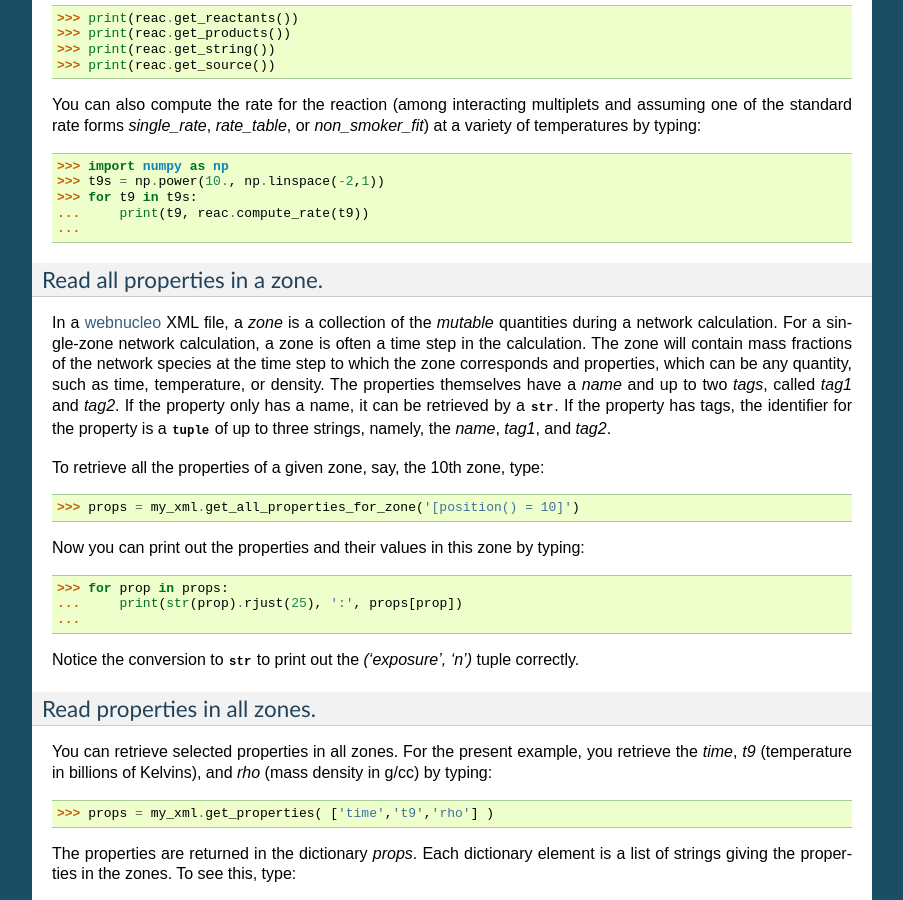
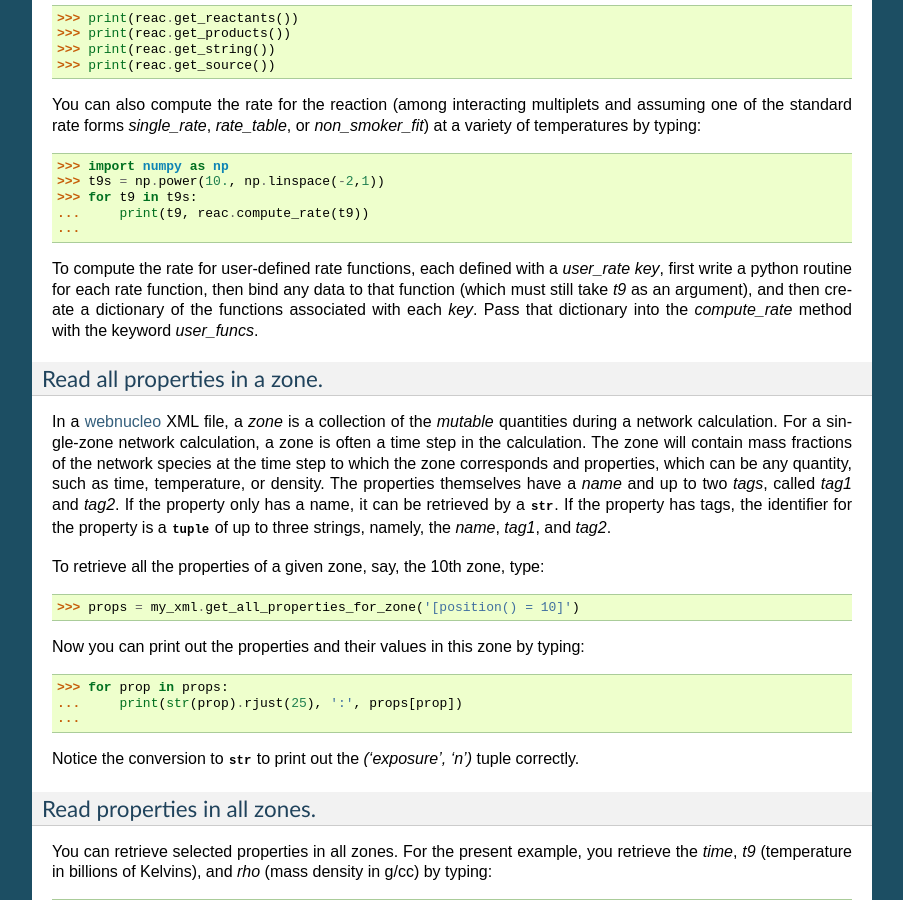
Before and after one commit to mbradle/wnutils, a Sphinx documentation site: the page built from doc/source/read_tutorial.rst, in a window 1280 px wide and 900 px high, scrolled down 2651 px. Shown: the whole window, without its empty margins (198-1101 px from the left). Built offline with Sphinx 7.4.7, drawn with Linux system fonts in a browser that asks for light colours.

Commit message:
Update tutorial.  Clean up routines.

```diff
--- a/doc/source/changelog.rst
+++ b/doc/source/changelog.rst
@@ -9,7 +9,8 @@ Version 1.4.0
 
 New:
 
-  * It is now possible to retrieve reaction data from webnucleo xml files.
+  * It is now possible to retrieve reaction data from webnucleo xml files
+    and compute rates for standard rate functions.
 
 Version 1.3.0
 -------------
--- a/doc/source/read_tutorial.rst
+++ b/doc/source/read_tutorial.rst
@@ -170,6 +170,13 @@ or `non_smoker_fit`) at a variety of temperatures by typing::
     >>> for t9 in t9s:
     ...     print(t9, reac.compute_rate(t9))
     ...
+
+To compute the rate for user-defined rate functions, each defined with a
+`user_rate` `key`, first write a python routine for each rate function,
+then bind any data to that function (which must still take `t9` as an
+argument), and then create a dictionary of the functions associated with
+each `key`.  Pass that dictionary into the `compute_rate` method with
+the keyword `user_funcs`.
 
 Read all properties in a zone.
 ..............................
```
Also changed, not shown: doc/source/wnutils.rst (+10 -10 lines), 2 other files.
